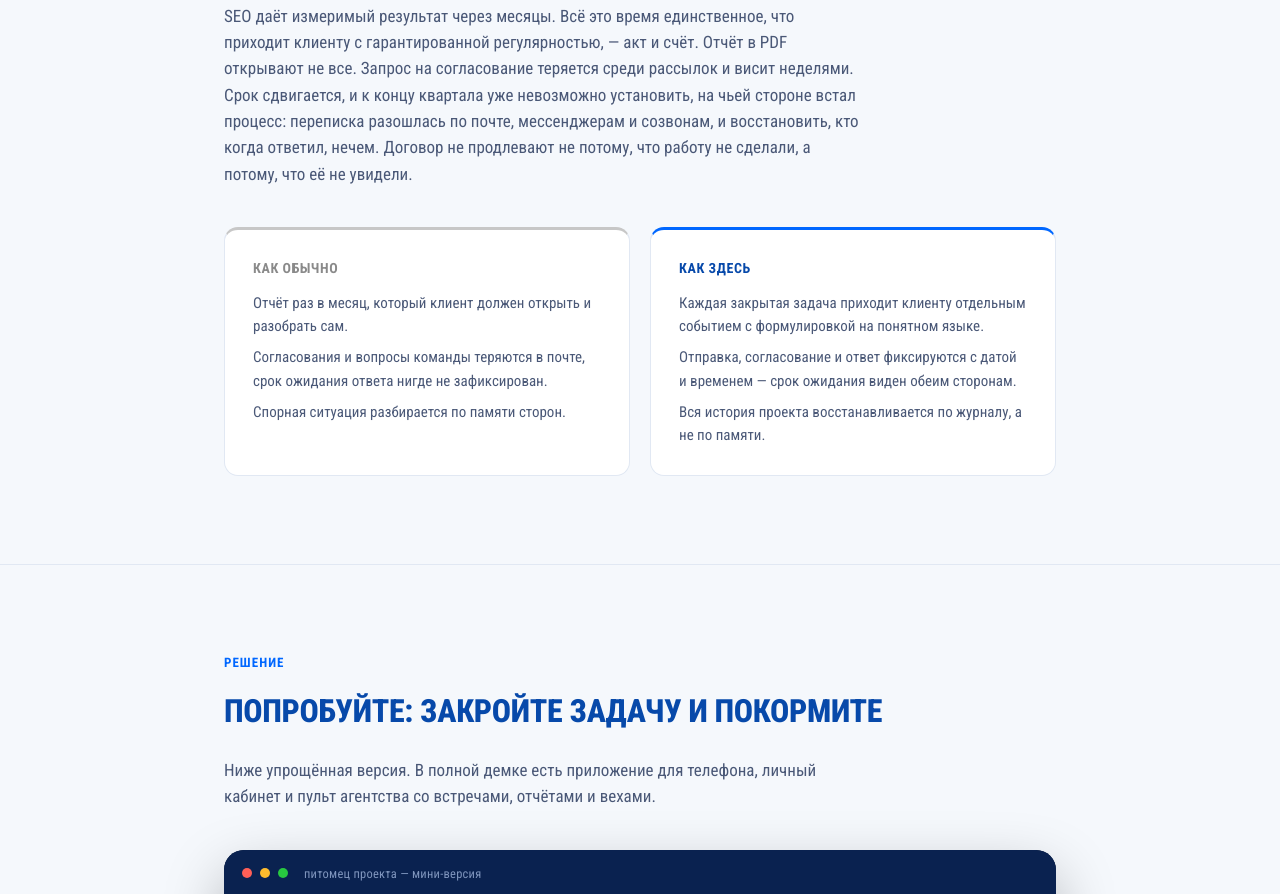
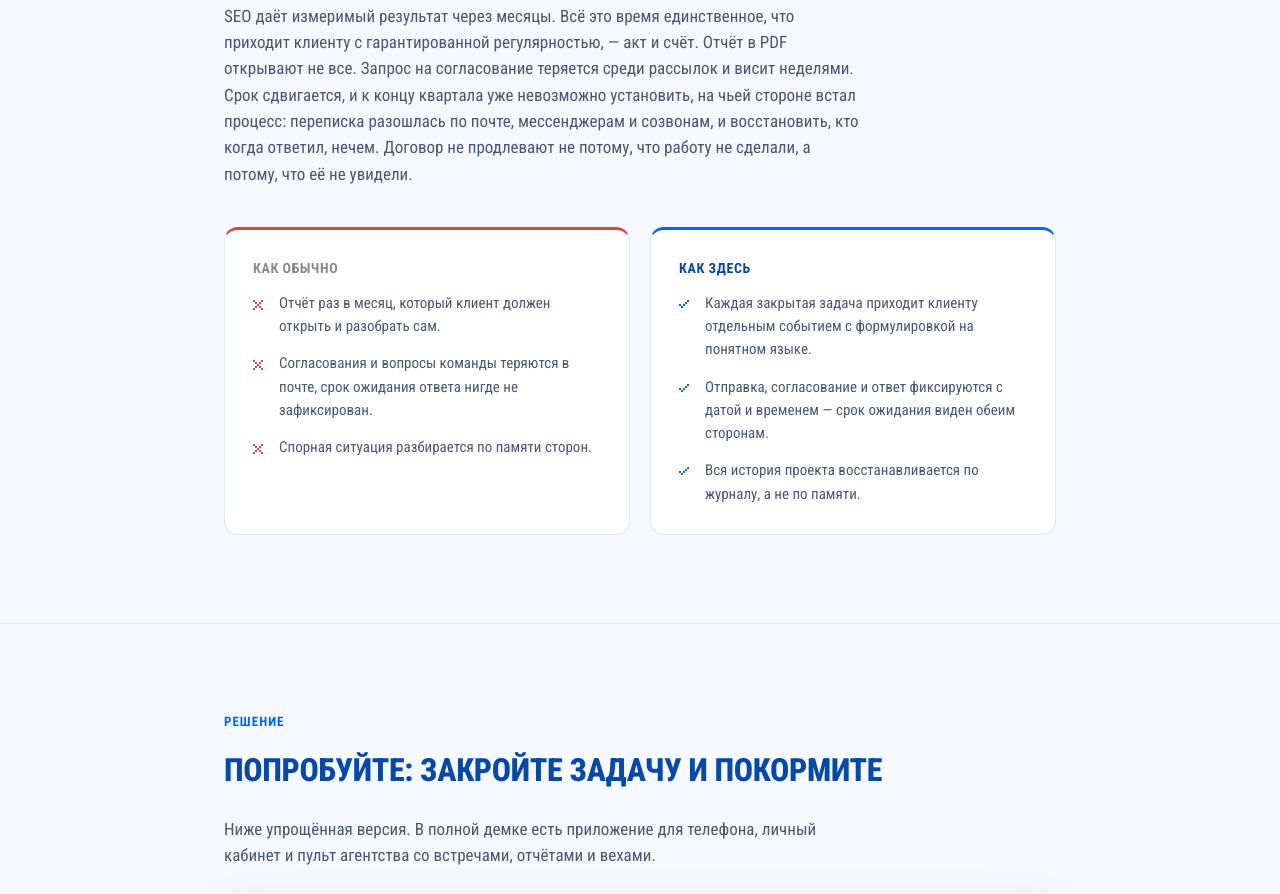
Before and after one commit to cwebai/project-pet, a plain HTML site: page index.html in a window 1280 px wide. Shown: the part 986-1880 px from the top of the page. Drawn offline with Linux system fonts and the light colour scheme.

Commit message:
Лендинг: лента событий по ширине текста, пиксельные маркеры в карточках сравнения
Карточка событий тянулась на всю ширину секции (832px), а текст ограничен
640px, из-за чего отметки времени висели справа вне текстового блока —
ограничил ленту той же шириной.

В «Как обычно / Как здесь» добавлены маркеры пунктов: красный крестик слева
и синяя галочка справа, обе фигуры нарисованы пикселями через box-shadow,
в общей стилистике сайта. Верхняя линия проблемной карточки стала красной.

Co-Authored-By: Claude Opus 5 <noreply@anthropic.com>

```diff
--- a/index.html
+++ b/index.html
@@ -11,6 +11,7 @@
   :root{
     --accent: #0067FF;
     --accent-dark: #0749AA;
+    --bad: #D44A45;
     --ink: #122447;
     --ink-soft: #4A5877;
     --bg: #F5F8FC;
@@ -148,7 +149,7 @@
     border-radius: 14px;
     padding: 28px;
   }
-  .card.bad{ border-top: 3px solid #C7C7C7; }
+  .card.bad{ border-top: 3px solid var(--bad); }
   .card.good{ border-top: 3px solid var(--accent); }
   .card h3{
     font-size: 14px;
@@ -161,6 +162,40 @@
   .card.good h3{ color: var(--accent-dark); }
   .card p{ font-size: 15px; color: var(--ink-soft); }
   .card p + p{ margin-top: 8px; }
+  /* пиксельные маркеры пунктов: слева крестик проблемы, справа галочка решения */
+  .contrast .card p{
+    display: grid;
+    grid-template-columns: 14px 1fr;
+    gap: 12px;
+    align-items: start;
+  }
+  .contrast .card p + p{ margin-top: 14px; }
+  .contrast .card p::before{
+    content: '';
+    width: 2px;
+    height: 2px;
+    margin-top: 8px;
+  }
+  /* крестик 5×5 пикселей */
+  .card.bad p::before{
+    background: var(--bad);
+    box-shadow:
+      0 0 0 0 var(--bad), 8px 0 0 0 var(--bad),
+      2px 2px 0 0 var(--bad), 6px 2px 0 0 var(--bad),
+      4px 4px 0 0 var(--bad),
+      2px 6px 0 0 var(--bad), 6px 6px 0 0 var(--bad),
+      0 8px 0 0 var(--bad), 8px 8px 0 0 var(--bad);
+  }
+  /* галочка 5×5 пикселей: базовый пиксель — левый конец короткого штриха */
+  .card.good p::before{
+    background: var(--accent);
+    margin-top: 12px;
+    box-shadow:
+      2px 2px 0 0 var(--accent),
+      4px 0 0 0 var(--accent),
+      6px -2px 0 0 var(--accent),
+      8px -4px 0 0 var(--accent);
+  }
 
   /* ---------- mini demo: app-style dark screen ---------- */
   .demo{
@@ -387,6 +422,8 @@
   .step p{ font-size: 15.5px; color: var(--ink-soft); }
   .rewards{
     margin-top: 36px;
+    /* по ширине текста секции, чтобы события и время читались одним блоком */
+    max-width: 640px;
     background: var(--card);
     border: 1px solid var(--border);
     border-radius: 14px;
```
